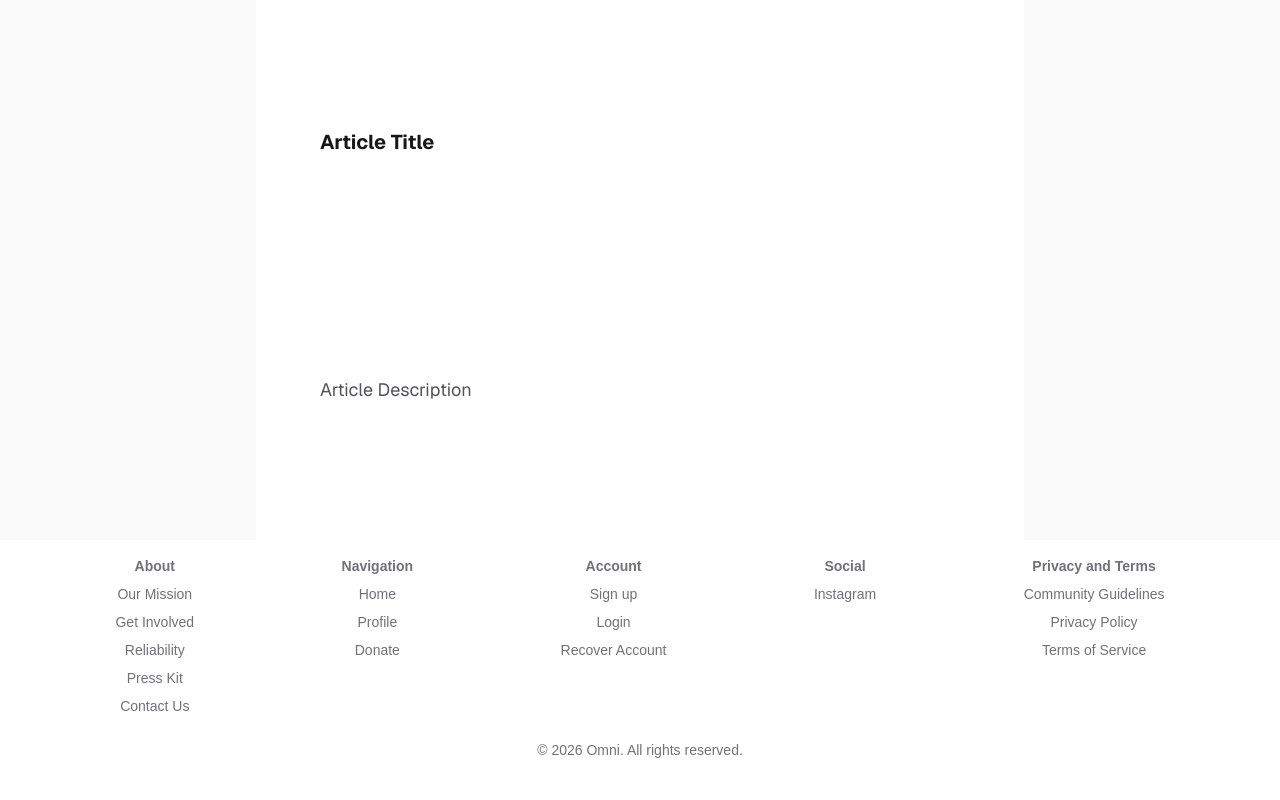
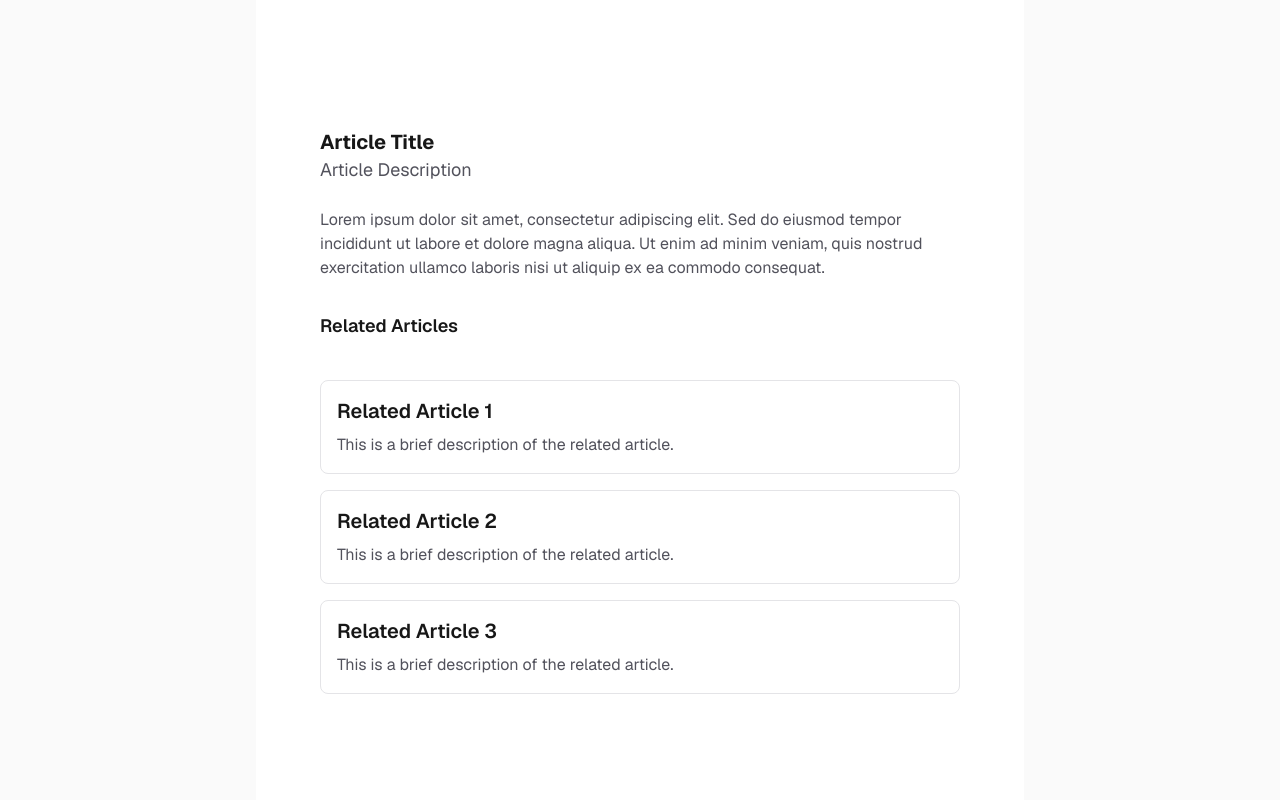
Before and after one commit to thomassrmcardle/Omni, a Next.js app in the folder app/: page /articles/abcde in a window 1280 px wide. Shown: the top 800 px of the page. Built offline with nearby package versions, Linux system fonts and the light colour scheme.

Commit message:
Improved article template.

```diff
--- a/app/app/articles/[id]/page.tsx
+++ b/app/app/articles/[id]/page.tsx
@@ -3,9 +3,28 @@ import ArticleCard from "../../../components/articleCard";
 export default function Home() {
     return (
         <div className="flex flex-col flex-1 items-center justify-center bg-zinc-50 font-sans dark:bg-black">
-          <main className="flex flex-1 w-full max-w-3xl flex-col items-center justify-between py-32 px-16 bg-white dark:bg-black sm:items-start">
-            <h2 className="text-xl font-bold">Article Title</h2>
+          <main className="flex flex-1 w-full max-w-3xl flex-col justify-between py-32 px-16 bg-white dark:bg-black sm:items-start">
+            <h1 className="text-xl font-bold">Article Title</h1>
             <h3 className="text-lg text-zinc-600 dark:text-zinc-400">Article Description</h3>
+            <p className="text-zinc-600 dark:text-zinc-400 mt-4">
+              Lorem ipsum dolor sit amet, consectetur adipiscing elit. Sed do eiusmod tempor incididunt ut labore et dolore magna aliqua. Ut enim ad minim veniam, quis nostrud exercitation ullamco laboris nisi ut aliquip ex ea commodo consequat.
+            </p>
+
+            <h3 className="text-lg font-semibold mt-8">Related Articles</h3>
+            <div className="mt-8 grid w-full gap-4">
+              <ArticleCard
+                title="Related Article 1"
+                description="This is a brief description of the related article."
+              />
+              <ArticleCard
+                title="Related Article 2"
+                description="This is a brief description of the related article."
+              />
+              <ArticleCard
+                title="Related Article 3"
+                description="This is a brief description of the related article."
+              />
+            </div>
           </main>
         </div>
     );
```
